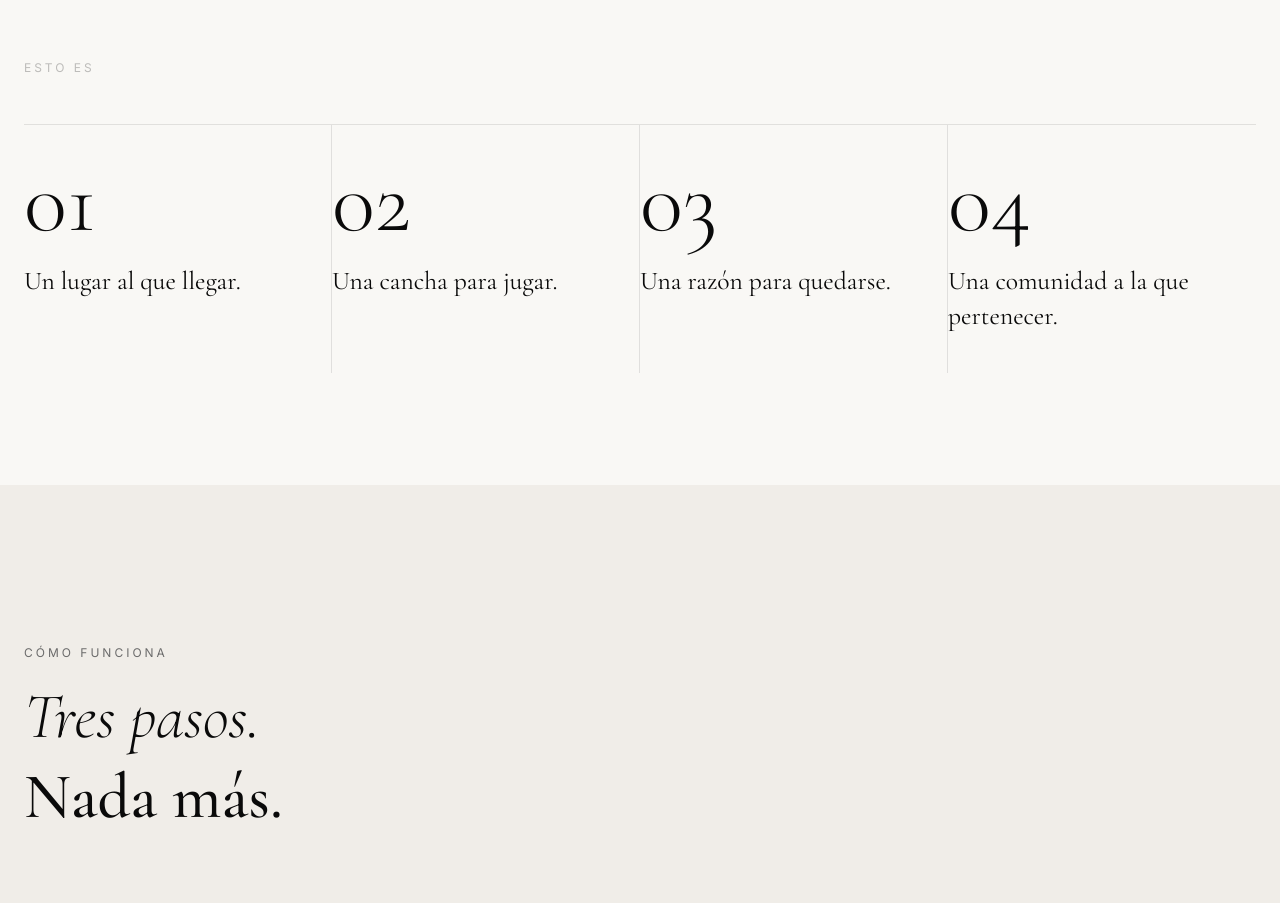
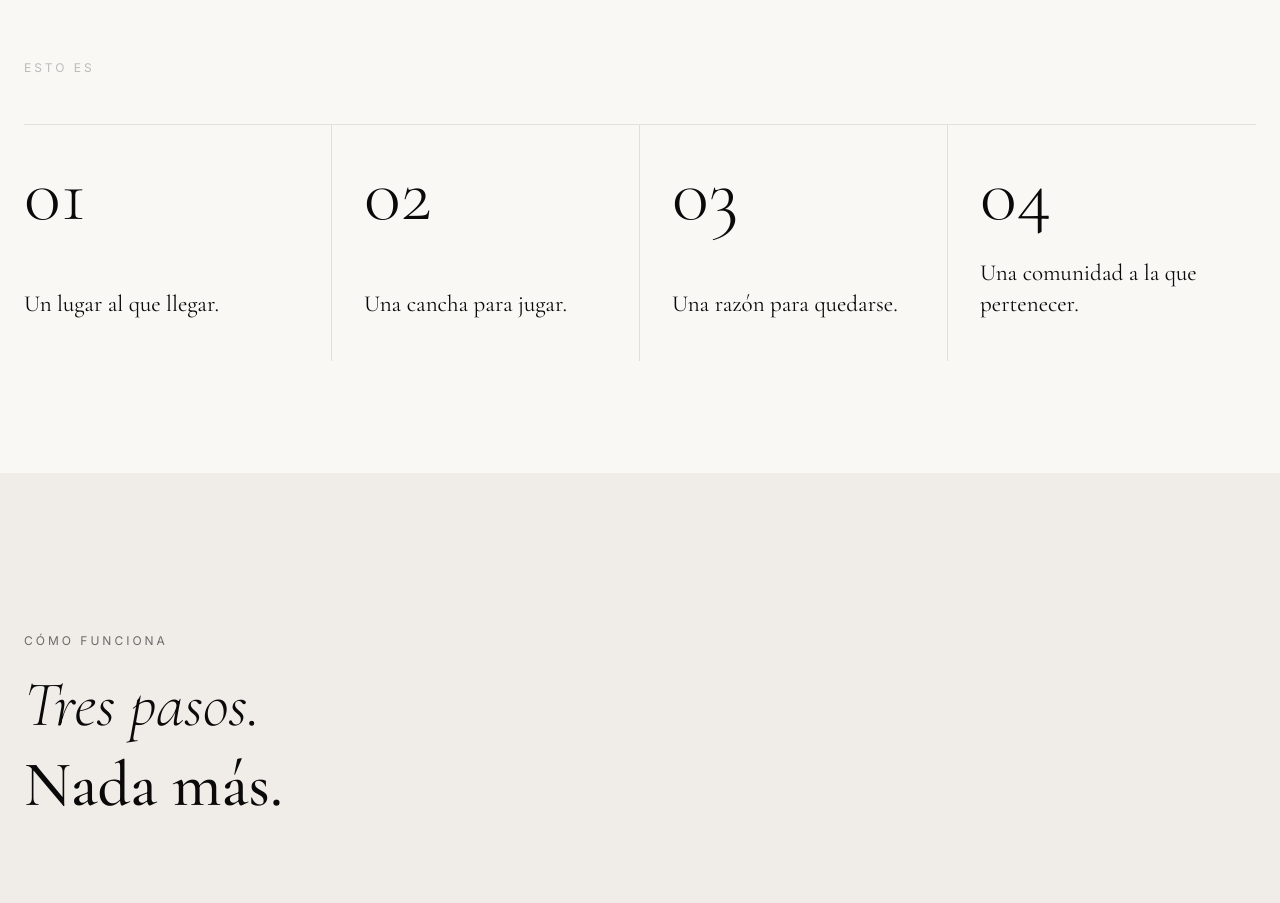
Before and after one commit to juancsala/court-culture-website, a React (Vite) app: page / in a window 1280 px wide. Shown: the part 1420-2323 px from the top of the page. Built offline with nearby package versions, Linux system fonts and the light colour scheme; no server answers.

Commit message:
Fix Concept grid alignment — consistent padding and spacing
Co-Authored-By: Claude Sonnet 4.6 <noreply@anthropic.com>

```diff
--- a/src/components/Concept.tsx
+++ b/src/components/Concept.tsx
@@ -60,7 +60,7 @@ export default function Concept() {
             Esto es
           </motion.p>
 
-          <div className="grid sm:grid-cols-2 md:grid-cols-4 gap-0 border-t border-cc-text/10">
+          <div className="grid sm:grid-cols-2 md:grid-cols-4 border-t border-cc-text/10">
             {items.map((item, i) => (
               <motion.div
                 key={item.num}
@@ -68,17 +68,17 @@ export default function Concept() {
                 whileInView={{ opacity: 1, y: 0 }}
                 viewport={{ once: true }}
                 transition={{ duration: 0.7, delay: 0.1 + i * 0.1 }}
-                className="pt-8 pb-10 md:pr-8 border-b md:border-b-0 md:border-r border-cc-text/10 last:border-0"
+                className="flex flex-col pt-8 pb-10 px-8 border-b md:border-b-0 md:border-r border-cc-text/10 last:border-r-0 first:pl-0"
               >
                 <span
-                  className="font-display text-cc-text/8 block leading-none mb-4 select-none"
-                  style={{ fontSize: 'clamp(4rem, 7vw, 7rem)', fontWeight: 300 }}
+                  className="font-display text-cc-text/8 block leading-none mb-6 select-none"
+                  style={{ fontSize: 'clamp(4rem, 6vw, 6rem)', fontWeight: 300 }}
                 >
                   {item.num}
                 </span>
                 <p
-                  className="font-display text-cc-text leading-snug"
-                  style={{ fontSize: 'clamp(1.3rem, 2vw, 1.8rem)', fontWeight: 400 }}
+                  className="font-display text-cc-text leading-snug mt-auto"
+                  style={{ fontSize: 'clamp(1.2rem, 1.8vw, 1.6rem)', fontWeight: 400 }}
                 >
                   {item.text}
                 </p>
```
